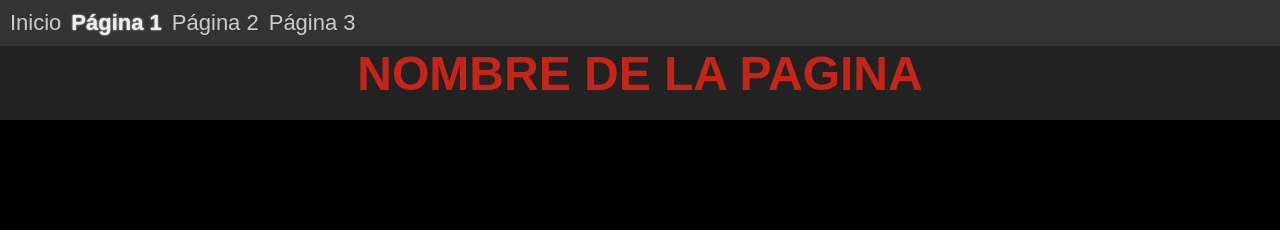
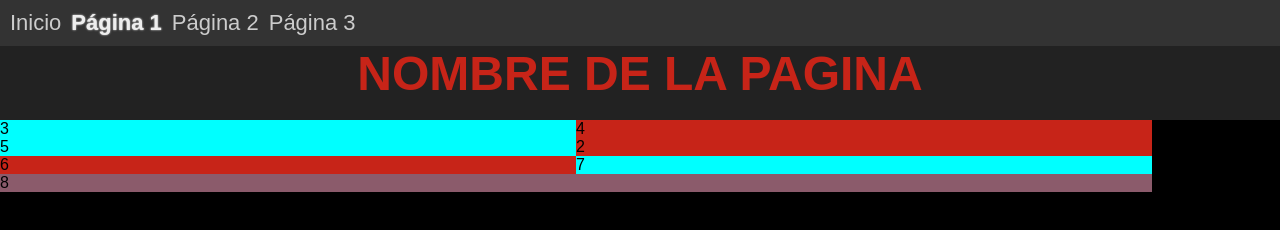
Before and after one commit to DamianCarabajal/PaginaMaquetacion, a plain HTML site: page pagina1.html in a window 1280 px wide. Drawn offline with Linux system fonts and the light colour scheme.

Commit message:
ahi se subio?

```diff
--- a/css/estilos.css
+++ b/css/estilos.css
@@ -109,7 +109,7 @@ button{
 }
 /*----------------------------- Inicio de sesion------------------------------- */
 
-/* ------------------------------   ---------------------------------------- */
+/* ------------------------------ Pagina 1------------------------------------- */
 header{
     height: 15%;
     background-color: #222;
@@ -120,3 +120,39 @@ header{
     color: #C72418;
     text-align: center;
 }
+/* ---------------------------- Grilla ----------------------------------------*/
+.cajaP{
+    align-items: center;
+    width: 90%;
+    height: 100%;
+    display: grid;
+    grid-template-columns:[x0] [x1] [x2] [x3] [x4] [x5] [x6];
+    grid-template-rows:[y0] [y1] [y2] [y3] [y4] [y5] ;
+    background-color: #8b5b6b   ;
+}
+.caja1,.caja3,.caja5,.caja7{
+    background-color: aqua;
+}
+.caja2,.caja4,.caja6{
+    background-color: #C72418;
+}
+.caja1{
+    grid-column: x0/x2;
+    grid-row: y0/y1;
+}
+.caja2{
+    grid-column: x3/x6;
+    grid-row: y2/y3;
+}
+.caja3{
+    grid-column: ;
+    grid-row: ;
+}
+.caja4{
+    grid-column: ;
+    grid-row: ;
+}
+.caja5{
+    grid-column: ;
+    grid-row: ;
+}
--- a/pagina1.html
+++ b/pagina1.html
@@ -19,7 +19,16 @@
         <h1 class="titulos">NOMBRE DE LA PAGINA</h1>
     </header>
     <main>
-        <!-- Hacer unas grillas piolas para hace onda cartas -->
+        <div class="cajaP">
+            <div class="caja1">1</div>
+            <div class="caja2">2</div>
+            <div class="caja3">3</div>
+            <div class="caja4">4</div>
+            <div class="caja5">5</div>
+            <div class="caja6">6</div>
+            <div class="caja7">7</div>
+            <div class="caja8">8</div>
+        </div>
     </main>
     <footer>
 
```
